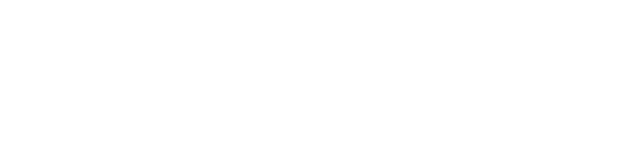
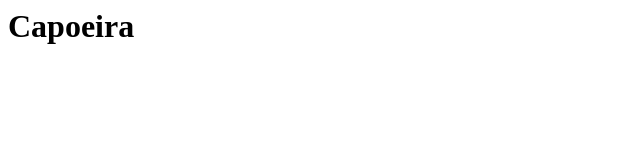
Before and after one commit to rdsr1991/nagobogota, a plain HTML site: page index.html in a window 1280 px wide. Shown: the whole page, without its empty margins (0-640 px from the left). Drawn offline with Linux system fonts and the light colour scheme.

Commit message:
Update index.html

```diff
--- a/index.html
+++ b/index.html
@@ -1,6 +1,6 @@
 <html>
  <head>
-  <title>Evento
-  </title>
+  <title>Evento</title>
+  <h1>Capoeira</h1>
  </head>
 </html>
```
